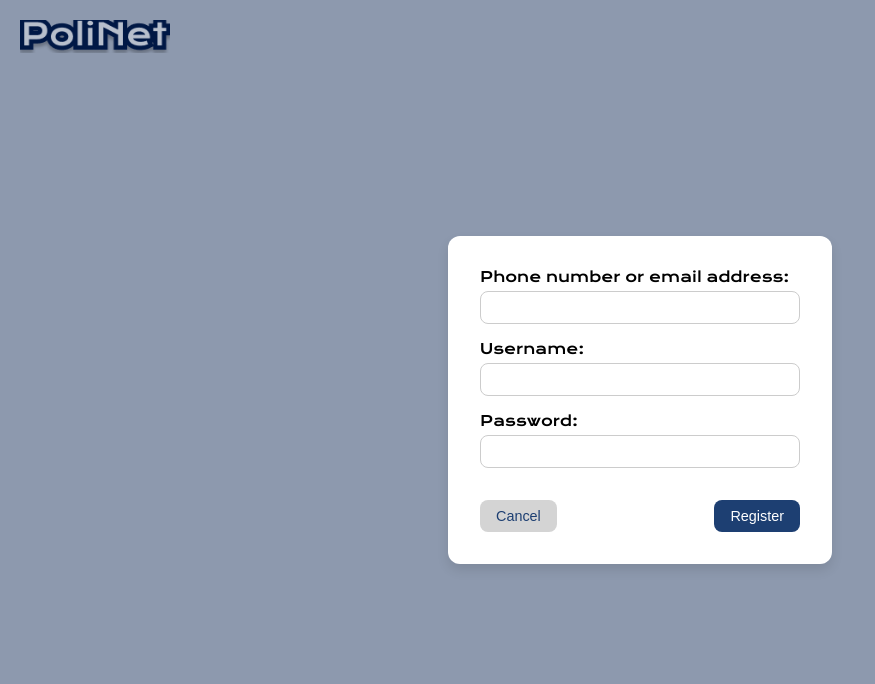
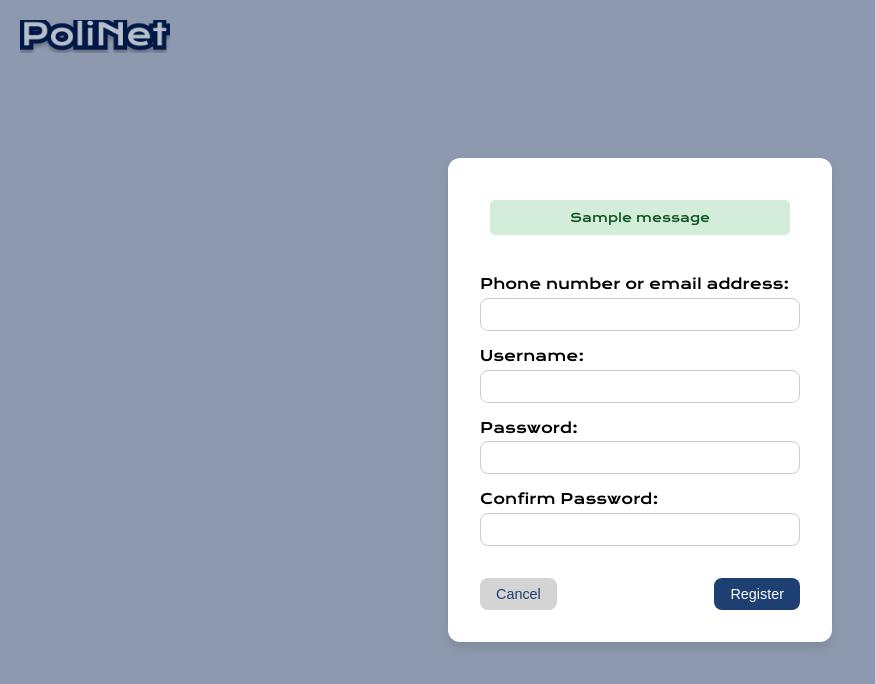
Before and after one commit to Ovidiu1401/PoliNet, a Django app: page /register/register/ in a window 1280 px wide. Shown: the top 684 px of the page, without its empty margins (0-875 px from the left). Run offline with Django 5.2, Linux system fonts and the light colour scheme; tables that the repository leaves empty hold one stand-in row (values such as "Sample post"); one stand-in notice (Sample message) is shown.

Commit message:
Am reparat inregistrarea

```diff
--- a/backend/myproject/static/css/register.css
+++ b/backend/myproject/static/css/register.css
@@ -84,3 +84,24 @@ body {
   width: 150px; /* Ajustează dimensiunea logo-ului */
   height: auto; /* Păstrează proporțiile originale */
 }
+
+.messages {
+  margin-bottom: 20px;
+  padding: 10px;
+}
+
+.message {
+  padding: 10px;
+  border-radius: 5px;
+  margin-bottom: 10px;
+}
+
+.message.success {
+  background-color: #d4edda;
+  color: #155724;
+}
+
+.message.error {
+  background-color: #f8d7da;
+  color: #721c24;
+}
--- a/backend/myproject/templates/register.html
+++ b/backend/myproject/templates/register.html
@@ -11,28 +11,55 @@
 <body>
   <div class="register-container">
       <img src="{% static 'images/PoliNet.png' %}" alt="PoliNet Logo" class="logo">
+
+      <!-- Afișare mesaje -->
+      {% if messages %}
+      <div class="messages">
+          {% for message in messages %}
+          <div class="message {{ message.tags }}">{{ message }}</div>
+          {% endfor %}
+      </div>
+      {% endif %}
+
       <form action="#" method="post" class="register-form">
         {% csrf_token %}
         <div class="form-group">
             <label for="email">Phone number or email address:</label>
-                <input type="text" id="email" name="email" required>
+            <input type="text" id="email" name="email" value="{{ form.email.value|default_if_none:'' }}" required>
+            {% if form.email.errors %}
+            <div class="error">{{ form.email.errors.0 }}</div>
+            {% endif %}
         </div>
         <div class="form-group">
             <label for="username">Username:</label>
-                <input type="text" id="username" name="username" required>
+            <input type="text" id="username" name="username" value="{{ form.username.value|default_if_none:'' }}" required>
+            {% if form.username.errors %}
+            <div class="error">{{ form.username.errors.0 }}</div>
+            {% endif %}
         </div>
         <div class="form-group">
             <label for="password">Password:</label>
             <input type="password" id="password" name="password" required>
+            {% if form.password.errors %}
+            <div class="error">{{ form.password.errors.0 }}</div>
+            {% endif %}
         </div>
+        <div class="form-group">
+            <label for="confirm_password">Confirm Password:</label>
+            <input type="password" id="confirm_password" name="confirm_password" required>
+            {% if form.confirm_password.errors %}
+            <div class="error">{{ form.confirm_password.errors.0 }}</div>
+            {% endif %}
+        </div>
+        {% if form.non_field_errors %}
+        <div class="error">{{ form.non_field_errors }}</div>
+        {% endif %}
         <div class="form-buttons">
             <button type="button" class="cancel-btn" data-url="{% url 'login' %}">Cancel</button>
             <button type="submit" class="register-btn">Register</button>
         </div>
     </form>
   </div>
-
-    <!-- Include script-ul extern -->
   <script src="{% static 'js/register.js' %}"></script>
 </body>
 </html>
--- a/backend/myproject/users/forms.py
+++ b/backend/myproject/users/forms.py
@@ -4,20 +4,39 @@ from django.contrib.auth.forms import AuthenticationForm
 
 # Formularul pentru înregistrare
 class UserRegistrationForm(forms.ModelForm):
-    password = forms.CharField(widget=forms.PasswordInput)
-    confirm_password = forms.CharField(widget=forms.PasswordInput)
+    password = forms.CharField(widget=forms.PasswordInput, label="Password")
+    confirm_password = forms.CharField(widget=forms.PasswordInput, label="Confirm Password")
 
     class Meta:
         model = CustomUser
         fields = ['username', 'email', 'phone_number', 'password']
 
+    def clean_email(self):
+        email = self.cleaned_data.get("email")
+        if email and CustomUser.objects.filter(email=email).exists():
+            raise forms.ValidationError("This email address is already registered.")
+        return email
+
+    def clean_phone_number(self):
+        phone_number = self.cleaned_data.get("phone_number")
+        if phone_number and CustomUser.objects.filter(phone_number=phone_number).exists():
+            raise forms.ValidationError("This phone number is already registered.")
+        return phone_number
+
+    def clean_username(self):
+        username = self.cleaned_data.get("username")
+        if username and CustomUser.objects.filter(username=username).exists():
+            raise forms.ValidationError("This username is already taken.")
+        return username
+
     def clean(self):
         cleaned_data = super().clean()
         password = cleaned_data.get("password")
         confirm_password = cleaned_data.get("confirm_password")
-        if password != confirm_password:
-            raise forms.ValidationError("Passwords do not match")
+        if password and confirm_password and password != confirm_password:
+            raise forms.ValidationError("Passwords do not match.")
         return cleaned_data
+
 
 # Formularul de autentificare
 class CustomAuthenticationForm(AuthenticationForm):
--- a/backend/myproject/users/views.py
+++ b/backend/myproject/users/views.py
@@ -13,10 +13,13 @@ def register(request):
             user.set_password(form.cleaned_data['password'])
             user.save()
             messages.success(request, "Your account has been created successfully!")
-            return redirect('login')  # Redirecționare corectă la pagina de login
+            return redirect('login')
+        else:
+            # Afișează erorile din formular
+            messages.error(request, "Please correct the errors below.")
     else:
         form = UserRegistrationForm()
-    return render(request, 'register.html', {'form': form})  # Folosim template-ul 'register.html'
+    return render(request, 'register.html', {'form': form})
 
 # Vederea pentru logare
 def user_login(request):
```
Also changed, not shown: backend/myproject/db.sqlite3. Lines whose indentation alone changed are shown as unchanged.
